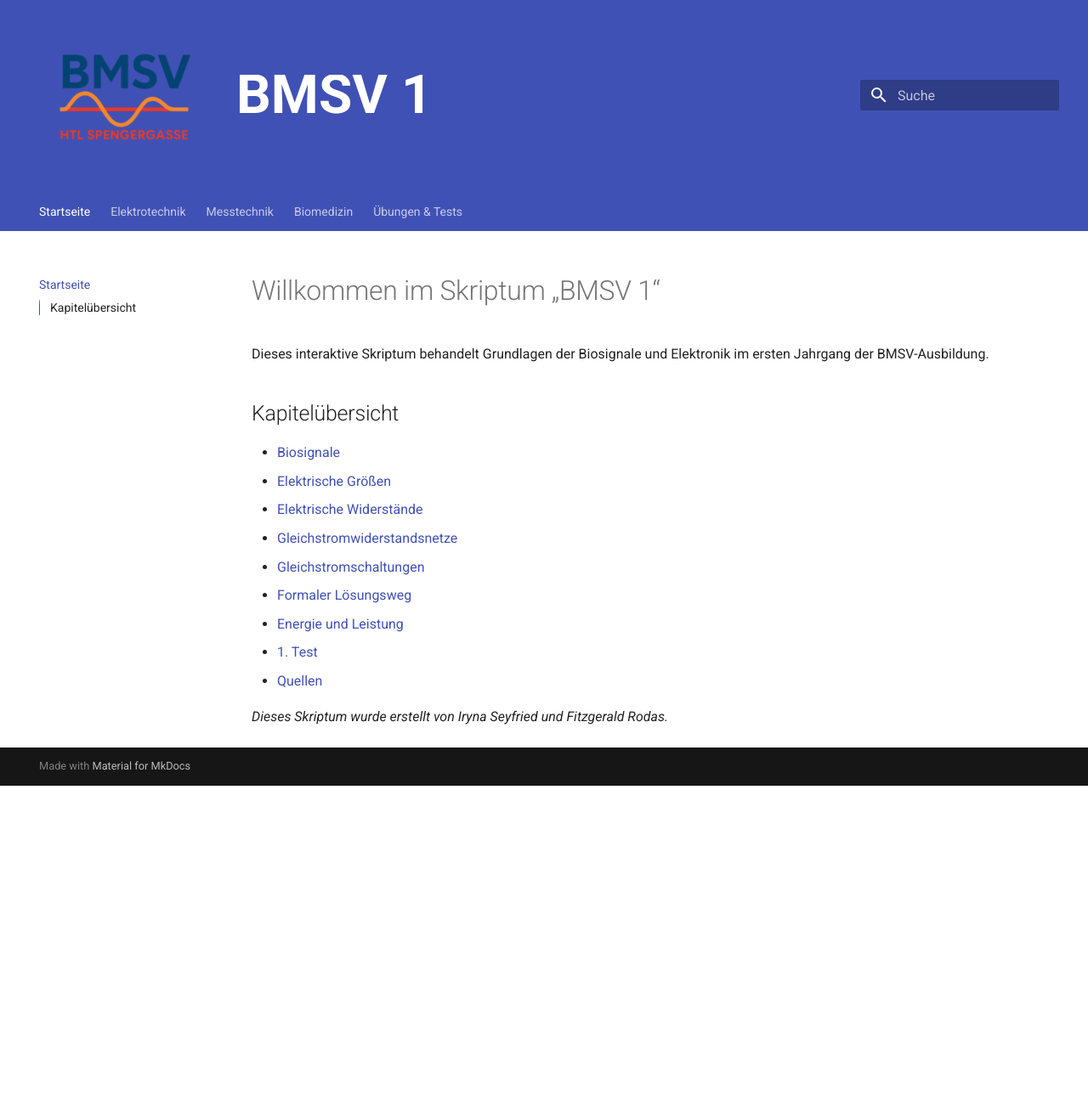
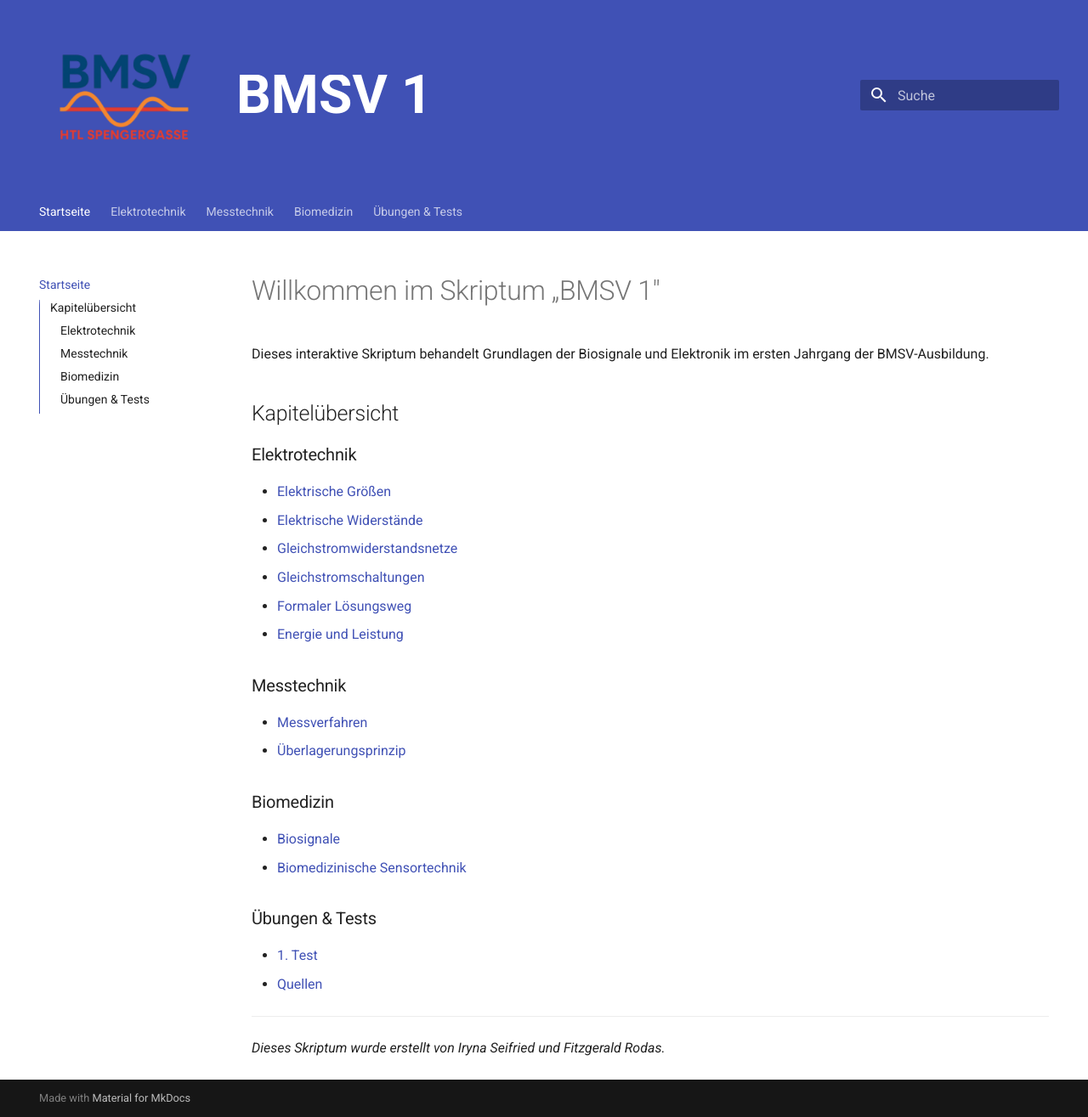
Before and after one commit to nicfitz123/BMSV1, an MkDocs documentation site: the page built from docs/index.md, in a window 1280 px wide. Shown: the whole page at 85% size. Built offline with MkDocs 1.6.1 and Material for MkDocs 9.7.7, drawn with Linux system fonts in a browser that asks for light colours; before the commit the page ends 925 px from its top, so only the background shows below that.

Commit message:
Startseite mit neuen Kapiteln aktualisiert

```diff
--- a/docs/index.md
+++ b/docs/index.md
@@ -1,18 +1,29 @@
-# Willkommen im Skriptum „BMSV 1“
+# Willkommen im Skriptum „BMSV 1"
 
 Dieses interaktive Skriptum behandelt Grundlagen der Biosignale und Elektronik im ersten Jahrgang der BMSV-Ausbildung.
 
 ## Kapitelübersicht
 
-- [Biosignale](biosignale.md)
+### Elektrotechnik
 - [Elektrische Größen](elektrische-groessen.md)
 - [Elektrische Widerstände](elektrische-widerstaende.md)
 - [Gleichstromwiderstandsnetze](gleichstromwiderstandsnetze.md)
 - [Gleichstromschaltungen](gleichstromschaltungen.md)
 - [Formaler Lösungsweg](formaler-loesungsweg.md)
 - [Energie und Leistung](energie-und-leistung.md)
+
+### Messtechnik
+- [Messverfahren](messverfahren.md)
+- [Überlagerungsprinzip](ueberlagerungsprinzip.md)
+
+### Biomedizin
+- [Biosignale](biosignale.md)
+- [Biomedizinische Sensortechnik](sensoren.md)
+
+### Übungen & Tests
 - [1. Test](test-1.md)
 - [Quellen](quellen.md)
 
+---
 
-*Dieses Skriptum wurde erstellt von Iryna Seyfried und Fitzgerald Rodas.*
+*Dieses Skriptum wurde erstellt von Iryna Seifried und Fitzgerald Rodas.*
```
